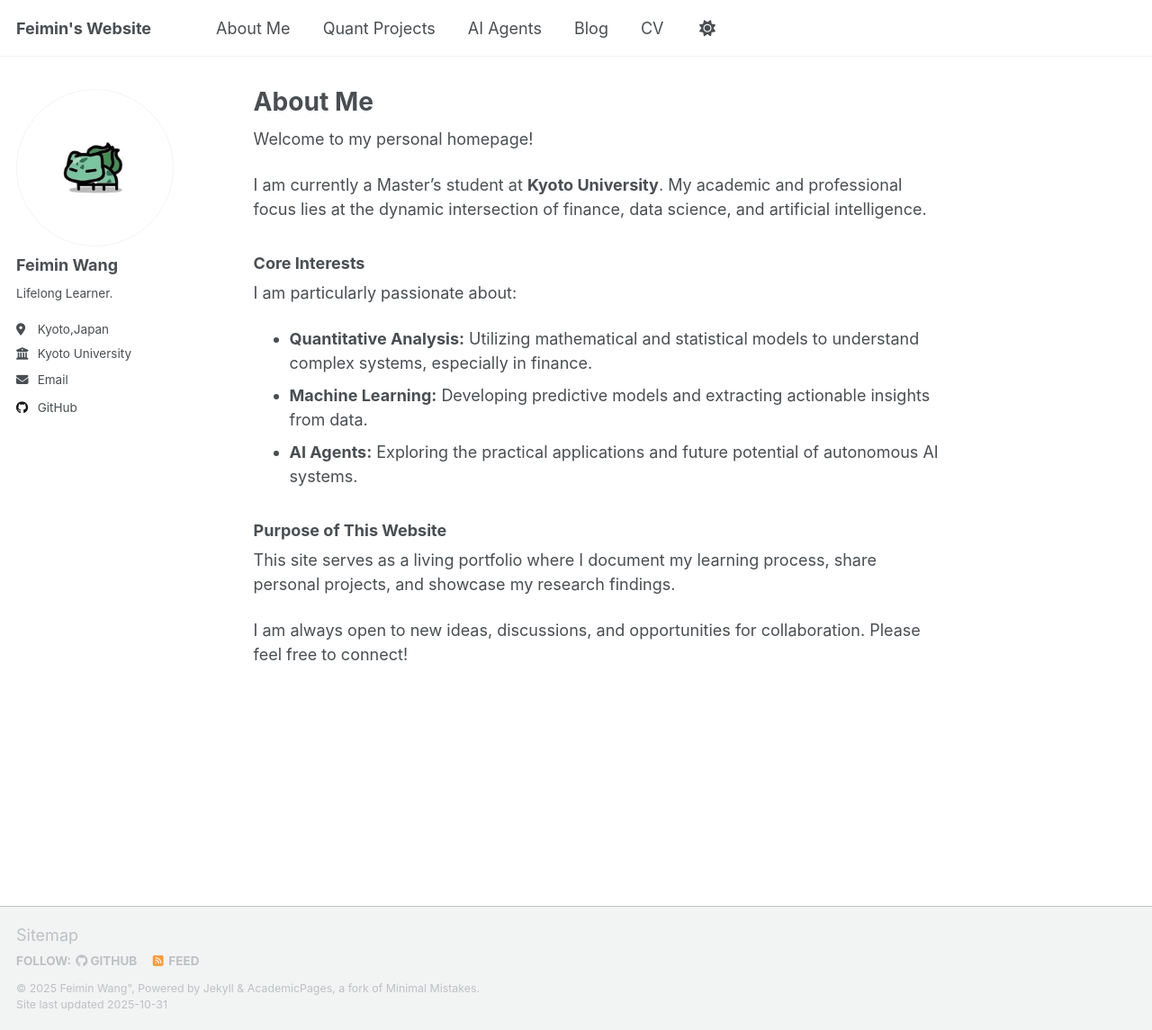
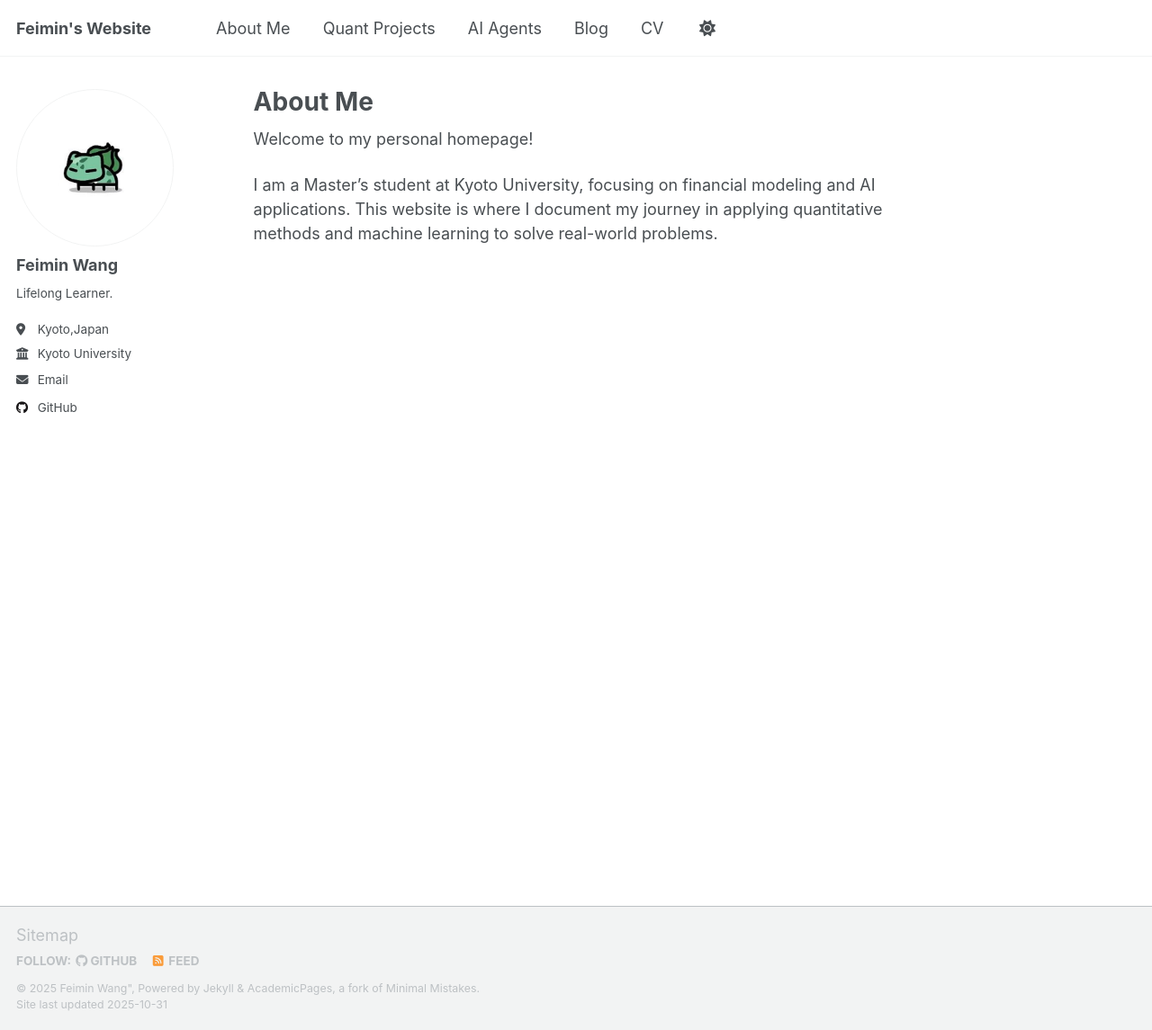
Before and after one commit to FeiminW/FeiminW.github.io, a Jekyll site: the page built from _pages/about.md, in a window 1280 px wide and 1145 px high. Shown: the whole window at 90% size. Built offline with Jekyll 4.4.1, drawn with Linux system fonts in a browser that asks for light colours; a script that is not in the unit is left out.

Commit message:
Update about.md

```diff
--- a/_pages/about.md
+++ b/_pages/about.md
@@ -10,18 +10,5 @@ redirect_from:
 
 Welcome to my personal homepage!
 
-I am currently a Master's student at **Kyoto University**. My academic and professional focus lies at the dynamic intersection of finance, data science, and artificial intelligence.
-
-### Core Interests
-
-I am particularly passionate about:
-
-* **Quantitative Analysis:** Utilizing mathematical and statistical models to understand complex systems, especially in finance.
-* **Machine Learning:** Developing predictive models and extracting actionable insights from data.
-* **AI Agents:** Exploring the practical applications and future potential of autonomous AI systems.
-
-### Purpose of This Website
-
-This site serves as a living portfolio where I document my learning process, share personal projects, and showcase my research findings.
-
-I am always open to new ideas, discussions, and opportunities for collaboration. Please feel free to connect!
+I am a Master's student at Kyoto University, focusing on financial modeling and AI applications.
+This website is where I document my journey in applying quantitative methods and machine learning to solve real-world problems.
```
